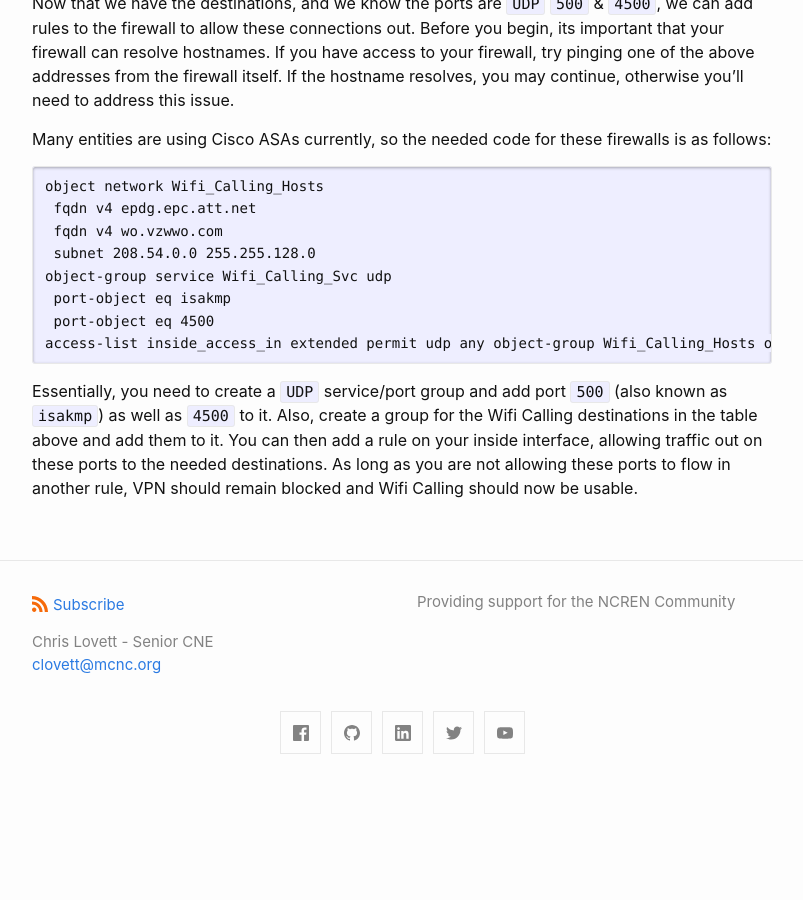
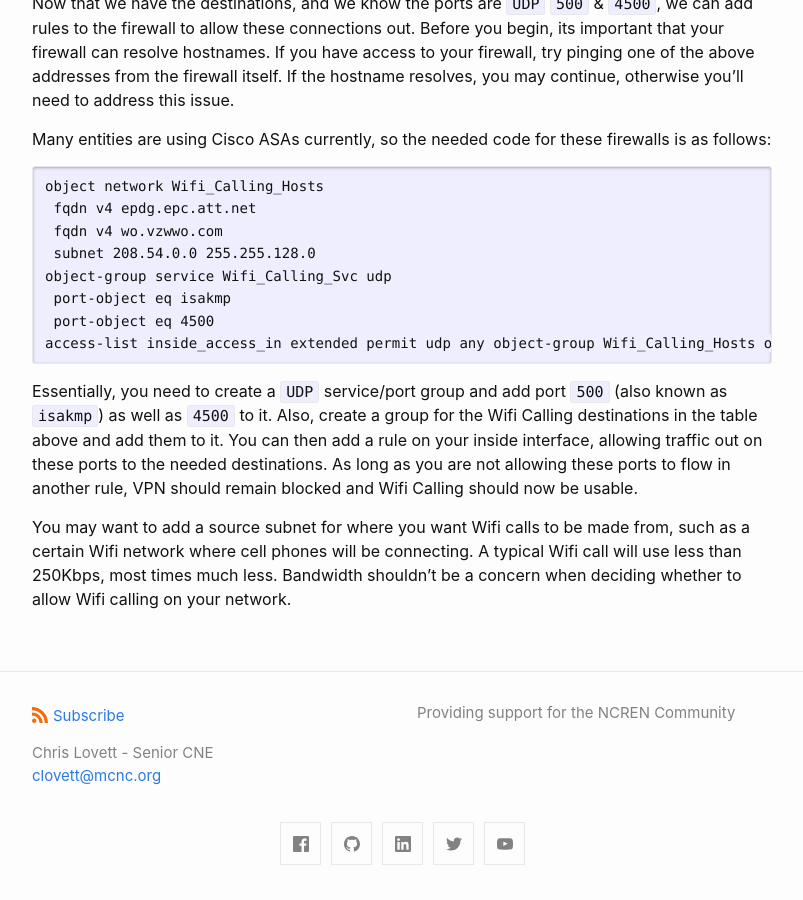
Before and after one commit to mcnc-clovett/mcnc-clovett.github.io, a Jekyll site: the page built from networking/allowing-wifi-calling.md, in a window 1280 px wide and 900 px high, scrolled down 873 px. Shown: the whole window, without its empty margins (238-1041 px from the left). Built offline with Jekyll 4.4.1, drawn with Linux system fonts in a browser that asks for light colours; before the commit the page ends 1662 px from its top, so only the background shows below that.

Commit message:
Added caveats to wifi calling

```diff
--- a/networking/allowing-wifi-calling.md
+++ b/networking/allowing-wifi-calling.md
@@ -43,3 +43,7 @@ Essentially, you need to create a `UDP` service/port group and add port `500` (a
 a group for the Wifi Calling destinations in the table above and add them to it. You can then add a rule on your inside interface, allowing
 traffic out on these ports to the needed destinations. As long as you are not allowing these ports to flow in another rule, VPN should remain
 blocked and Wifi Calling should now be usable.
+
+You may want to add a source subnet for where you want Wifi calls to be made from, such as a certain Wifi network where cell phones will be
+connecting. A typical Wifi call will use less than 250Kbps, most times much less. Bandwidth shouldn't be a concern when deciding whether to
+allow Wifi calling on your network.
```
